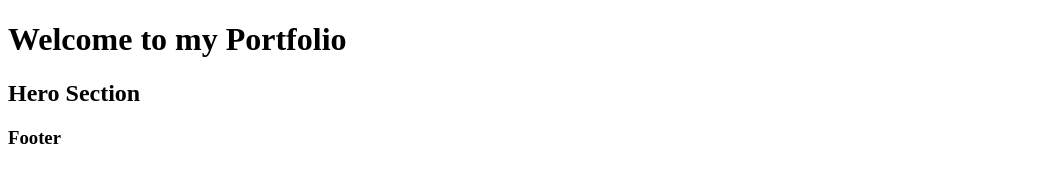
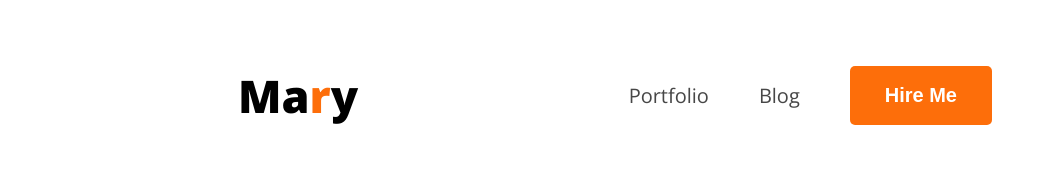
Before and after one commit to saddamcrr7/developer-portfolio, a plain HTML site: page index.html in a window 1280 px wide. Shown: the whole page, without its empty margins (0-1047 px from the left). Drawn offline with nearby package versions, Linux system fonts and the light colour scheme.

Commit message:
Navbad style

```diff
--- /dev/null
+++ b/css/portfolio.css
@@ -0,0 +1,59 @@
+
+
+/* Common Style */
+.text-primary{
+    color: #FD6E0A;
+}
+.dark-2{
+    color: #474747;
+}
+.btn-primary{
+    font-size: 20px;
+    font-weight: 700;
+    background-color: #FD6E0A;
+    color: #fff;
+    padding: 18px 35px;
+    border-radius: 5px;
+    border: none;
+}
+
+/* Google Font */
+.open-sans-normal {
+  font-family: "Open Sans", sans-serif;
+  font-optical-sizing: auto;
+  font-weight: 400;
+  font-style: normal;
+  font-variation-settings:
+    "wdth" 100;
+}
+
+/* Nav menu */
+
+nav{
+    display: flex;
+    align-items: center;
+    justify-content: space-between;
+    margin: 50px 230px;
+}
+nav ul{
+    display: flex;
+    align-items: center;
+}
+.nav-title{
+    font-size: 45px;
+    font-weight: 800;
+    margin: 0;
+}
+.nav-title .text-primary{
+    color: #FD6E0A;
+}
+
+nav ul li{
+    list-style: none;
+    margin-right: 50px;
+}
+
+nav li a{
+    text-decoration: none;
+    font-size: 20px;
+}
--- a/index.html
+++ b/index.html
@@ -4,18 +4,22 @@
     <meta charset="UTF-8">
     <meta name="viewport" content="width=device-width, initial-scale=1.0">
     <title>My Portoflio - 2025</title>
+    <link rel="preconnect" href="https://fonts.googleapis.com">
+    <link rel="preconnect" href="https://fonts.gstatic.com" crossorigin>
+    <link href="https://fonts.googleapis.com/css2?family=Open+Sans:ital,wght@0,300..800;1,300..800&display=swap"    rel="stylesheet">
+    <link rel="stylesheet" href="css/portfolio.css">
 </head>
-<body>
+<body class="open-sans-normal">
     <header>
-        <h1>Welcome to my Portfolio</h1>
-        <main>
-            <section>
-                <h2>Hero Section</h2>
-            </section>
-            <footer>
-                <h3>Footer</h3>
-            </footer>
-        </main>
+        <nav>
+            <h3 class="nav-title">Ma<span class="text-primary">r</span>y</h3>
+            <ul>
+                <li><a class="dark-2" href="#">Portfolio</a></li>
+                <li><a class="dark-2" href="#">Blog</a></li>
+                <li><a href="#"><button class="btn-primary">Hire Me</button></a></li>
+            </ul>
+        </nav>
     </header>
+
 </body>
 </html>
```
